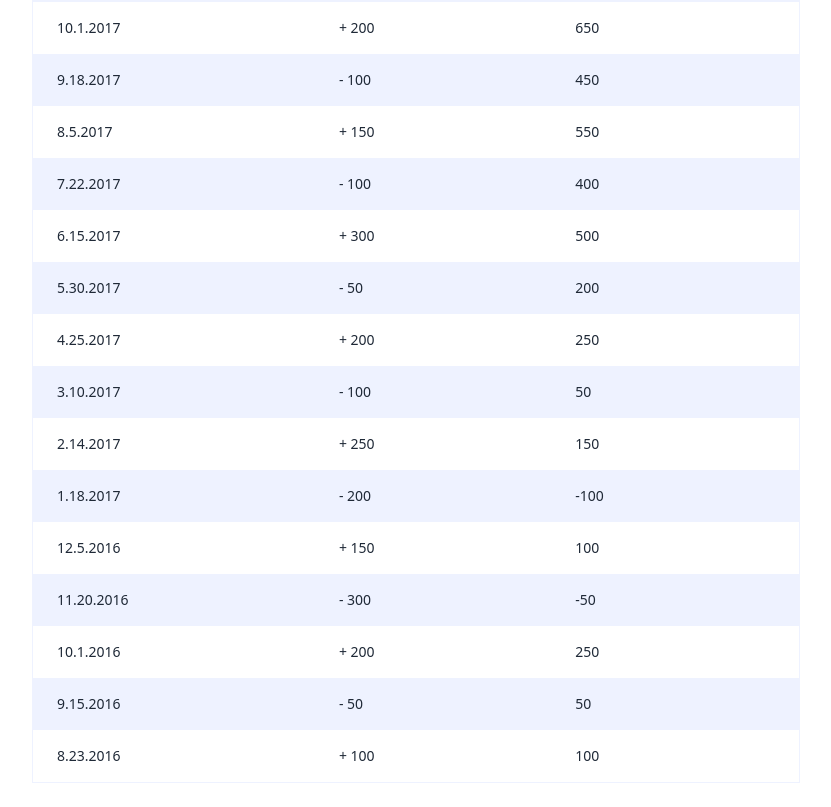
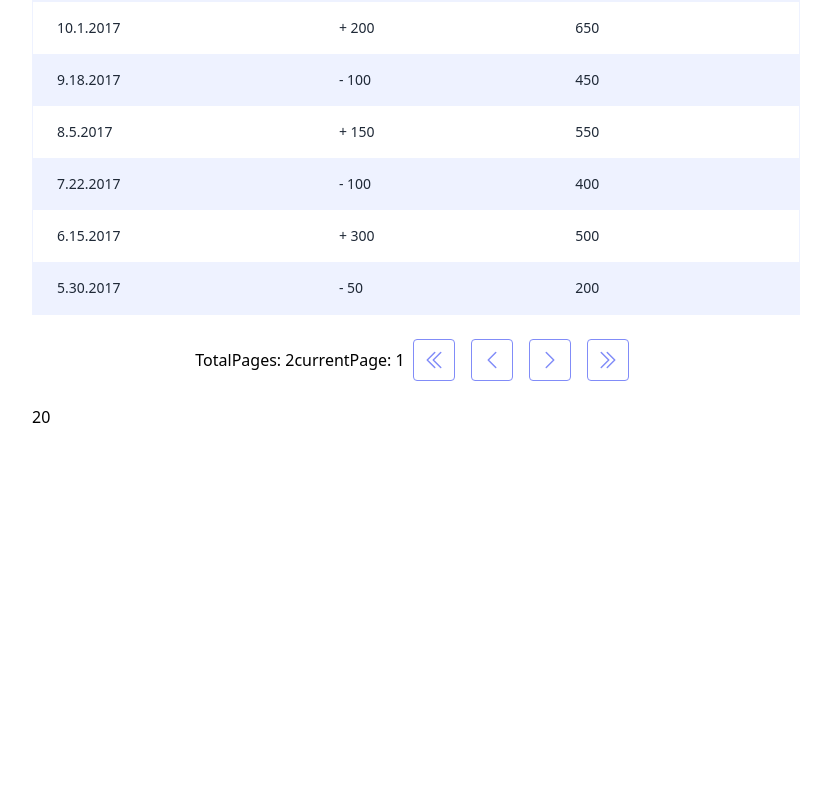
Before and after one commit to vivitt/bank-account-kata, a Next.js app: page / in a window 1280 px wide. Shown: the part 793-1600 px from the top of the page, without its empty margins (224-1055 px from the left). After the commit the page ends 1246 px from the top, so only its background shows below. Built offline with nearby package versions, Linux system fonts and the light colour scheme.

Commit message:
- update README - implement pagination - move sorting logic to grid component

```diff
--- a/app/lib/accountActions.ts
+++ b/app/lib/accountActions.ts
@@ -71,7 +71,7 @@ export function filterMovements(
   to: string,
   type: string
 ) {
-  let filtered = movements.filter((movement) => {
+  const filtered = movements.filter((movement) => {
     if (from === "" && to === "" && type === "") {
       return movement;
     } else {
--- a/app/lib/formatDate.ts
+++ b/app/lib/formatDate.ts
@@ -1,4 +1,4 @@
 export const formatDate = (date) => {
-  let formatedDate = new Date(date).toLocaleDateString();
+  const formatedDate = new Date(date).toLocaleDateString();
   return formatedDate.replaceAll("/", ".");
 };
--- /dev/null
+++ b/app/lib/paginateResults.ts
@@ -0,0 +1,14 @@
+import { Movement } from "./definitions";
+
+export const pagination = (arr: Movement[], currentPage: number) => {
+  const totalPages = Math.ceil(arr.length / 10)
+
+  const paginate = (arr, currentPage) => {
+    // const paginated = arr.filter((el) => {
+    //   return arr.indexOf(el) >= Number(currentPage-1) + 10;
+    // });
+   return arr.slice((currentPage - 1) * 10, currentPage * 10);
+  };
+
+  return { totalPages, paginate };
+};
--- a/app/page.tsx
+++ b/app/page.tsx
@@ -15,10 +15,17 @@ import {
 import WithdrawForm from "./ui/WithdrawForm";
 import TransferForm from "./ui/TransferForm";
 import SearchForm from "./ui/SearchForm";
+import Pagination from "./ui/Pagination";
+import { pagination } from "./lib/paginateResults";
 
 export default function Page() {
+
+
   const [userMovements, setUserMovements] = useState(movements);
-  const [filteredMovements, setFilteredMovements] = useState(userMovements);
+  const [filteredUserMovements, setfilteredUserMovements] =
+    useState(userMovements);
+
+
   const [accountBalance, setAccountBalance] = useState(
     createAccountBalance(userMovements)
   );
@@ -27,7 +34,7 @@ export default function Page() {
     const newDeposit = createAddMovement(ammount, accountBalance, "deposit");
 
     setUserMovements([...userMovements, newDeposit]);
-    setFilteredMovements([...userMovements, newDeposit]);
+    setfilteredUserMovements([...userMovements, newDeposit]);
     setAccountBalance(newDeposit.accountBalance);
   };
 
@@ -39,7 +46,7 @@ export default function Page() {
     );
 
     setUserMovements([...userMovements, newWithdraw]);
-    setFilteredMovements([...userMovements, newDeposit]);
+    setfilteredUserMovements([...userMovements, newDeposit]);
     setAccountBalance(newWithdraw.accountBalance);
   };
 
@@ -51,13 +58,14 @@ export default function Page() {
     );
 
     setUserMovements([...userMovements, newTransfer]);
-    setFilteredMovements([...userMovements, newDeposit]);
+    setfilteredUserMovements([...userMovements, newDeposit]);
     setAccountBalance(newTransfer.accountBalance);
   };
 
   const searchMovement = (from: string, to: string, type: string) => {
-    setFilteredMovements(filterMovements(userMovements, from, to, type));
+    setfilteredUserMovements(filterMovements(userMovements, from, to, type));
   };
+
 
   return (
     <main className="flex flex-col w-3/5 mx-auto my-6">
@@ -115,7 +123,11 @@ export default function Page() {
       </section>
       <section>
         <SectionLabel>Your Latest Movements </SectionLabel>
-        <MovementsGrid movements={filteredMovements}></MovementsGrid>
+        <MovementsGrid
+          movements={filteredUserMovements}
+        ></MovementsGrid>
+        <span>{movements.length}</span>
+
       </section>
     </main>
   );
--- a/app/ui/MovementsGrid.tsx
+++ b/app/ui/MovementsGrid.tsx
@@ -1,6 +1,9 @@
 import { Movement } from "../lib/definitions";
 import { formatDate } from "../lib/formatDate";
+import { pagination } from "../lib/paginateResults";
 import SortButton from "./SortButton";
+import Pagination from "./Pagination";
+
 import { useState } from "react";
 
 export default function MovementsGrid({
@@ -8,13 +11,30 @@ export default function MovementsGrid({
 }: {
   movements: Movement[];
 }) {
-  const [sortDirectionDescending, setSortDirectionDescending] = useState(true);
+  const [currentPage, setCurrentPage] = useState(1);
+  const { totalPages, paginate } = pagination(movements, currentPage);
+  const [sortDirection, setSortDirection] = useState("des");
+
+  const SORTING_DIRECTIONS = {
+    descending: "des",
+    ascending: "asc",
+  };
 
   const onClickSortButton = () => {
-    setSortDirectionDescending(!sortDirectionDescending);
+    if (sortDirection === SORTING_DIRECTIONS.descending) {
+      setSortDirection(SORTING_DIRECTIONS.ascending);
+    } else {
+      setSortDirection(SORTING_DIRECTIONS.descending);
+    }
+  };
+
+  const changePage = (currentPage: number, nextPage: number) => {
+    setCurrentPage(nextPage);
+    console.log(currentPage, nextPage);
   };
 
   return (
+    <>
       <table className="table-fixed min-w-full border border-indigo-50 ">
         <thead className="bg-indigo-200">
           <tr className="border-none">
@@ -24,7 +44,7 @@ export default function MovementsGrid({
             >
               Date{" "}
               <SortButton
-              sortDirection={sortDirectionDescending ? "des" : "asc"}
+                sortDirection={sortDirection}
                 onClick={onClickSortButton}
               ></SortButton>
             </th>
@@ -43,34 +63,16 @@ export default function MovementsGrid({
           </tr>
         </thead>
         <tbody>
-        {sortDirectionDescending
-          ? movements
+          {movements
             .sort((a, b) => {
+              if (sortDirection === SORTING_DIRECTIONS.descending) {
                 return new Date(b.date) - new Date(a.date);
-              })
-              .map((movement) => {
-                return (
-                  <tr
-                    key={new Date(movement.date).getTime()}
-                    className="bg-white odd:bg-indigo-50 hover:bg-indigo-100"
-                  >
-                    <td className="px-6 py-4 whitespace-nowrap text-sm font-medium text-gray-800">
-                      {formatDate(movement.date)}
-                    </td>
-                    <td className="px-6 py-4 whitespace-nowrap text-sm text-gray-800">
-                      {movement.type === "add"
-                        ? `+ ${movement.amount}`
-                        : `- ${movement.amount}`}
-                    </td>
-                    <td className="px-6 py-4 whitespace-nowrap text-sm text-gray-800">
-                      {movement.accountBalance}
-                    </td>
-                  </tr>
-                );
-              })
-          : movements
-              .sort((a, b) => {
+              }
+              if (sortDirection === SORTING_DIRECTIONS.ascending) {
                 return new Date(a.date) - new Date(b.date);
+              }
+            }).filter((movement, index ) => {
+              return index >= (currentPage - 1)* 10 && index <= (currentPage * 10);
             })
             .map((movement) => {
               return (
@@ -94,5 +96,11 @@ export default function MovementsGrid({
             })}
         </tbody>
       </table>
+      <Pagination
+        currentPage={currentPage}
+        totalPages={totalPages}
+        changePage={changePage}
+      ></Pagination>
+    </>
   );
 }
--- /dev/null
+++ b/app/ui/Pagination.tsx
@@ -0,0 +1,49 @@
+import {
+  ChevronDoubleLeftIcon,
+  ChevronDoubleRightIcon,
+  ChevronLeftIcon,
+  ChevronRightIcon,
+} from "@heroicons/react/24/outline";
+
+export default function Pagination({ totalPages, currentPage, changePage }) {
+  return (
+    <div className="flex items-center justify-center m-4">
+          <span> TotalPages: {totalPages}</span>
+          <span> currentPage: {currentPage}</span>
+      <button
+        aria-label="First page"
+        onClick={() => changePage(currentPage, 1)}
+        className="border border-indigo-400 rounded p-2 m-2"
+        disabled={currentPage === 1}
+      >
+        <ChevronDoubleLeftIcon className="size-6 text-indigo-400"></ChevronDoubleLeftIcon>
+      </button>
+
+      <button
+        className="border border-indigo-400 rounded p-2 m-2"
+        aria-label="Previous page"
+        onClick={() => changePage(currentPage, currentPage-1)}
+        disabled={currentPage === 1}
+      >
+        <ChevronLeftIcon className="size-6 text-indigo-400"></ChevronLeftIcon>
+      </button>
+      <button
+        className="border border-indigo-400 rounded p-2 m-2"
+        aria-label="Next page"
+        onClick={() => changePage(currentPage, currentPage+1)}
+        disabled={currentPage === totalPages}
+      >
+        <ChevronRightIcon className="size-6 text-indigo-400"></ChevronRightIcon>
+      </button>
+
+      <button
+        className="border border-indigo-400 rounded p-2 m-2"
+        aria-label="Last page"
+        onClick={() => changePage(currentPage, totalPages)}
+        disabled={currentPage === totalPages}
+      >
+        <ChevronDoubleRightIcon className="size-6 text-indigo-400"></ChevronDoubleRightIcon>
+      </button>
+    </div>
+  );
+}
--- a/package.json
+++ b/package.json
@@ -1,5 +1,6 @@
 {
   "dependencies": {
+    "@heroicons/react": "^2.1.5",
     "next": "^14.2.5",
     "react": "^18.3.1",
     "react-dom": "^18.3.1"
```
Also changed, not shown: app/ui/TransferForm.tsx (+10 -6 lines), 2 other files (tests, documents, lock files or other folders). Lines whose indentation alone changed are shown as unchanged.
